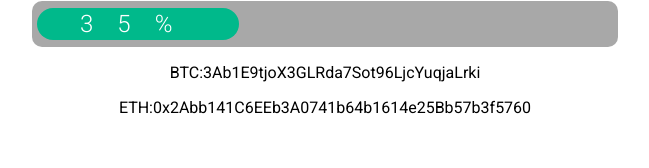
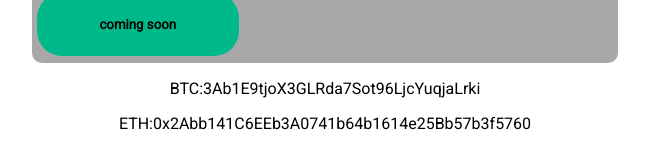
Before and after one commit to Cafe-Branch/Cafe-Branch, a plain HTML site: page index.html in a window 1280 px wide. Shown: the part 470-638 px from the top of the page, without its empty margins (315-964 px from the left). Drawn offline with Linux system fonts and the light colour scheme.

Commit message:
coming soon added

```diff
--- a/index.html
+++ b/index.html
@@ -148,7 +148,7 @@
         <button class="button button1" onclick="window.location.href='https://github.com/Cafe-Branch'">Github</button>
         <button class="button button2" onclick="window.location.href='https://twitter.com/Cafe_Branch'">Twitter</button>
         <button class="button button3" onclick="window.location.href='https://idpay.ir/cafebaranch'">Donate</button>
-        <div id="progress"><div id="fill"><div id="barpercent"><h3>35%</h3></div></div></div>
+        <div id="progress"><div id="fill"><div id="barpercent"><h5>coming soon</h5></div></div></div>
         <p>
           BTC:3Ab1E9tjoX3GLRda7Sot96LjcYuqjaLrki
         </p>
```
